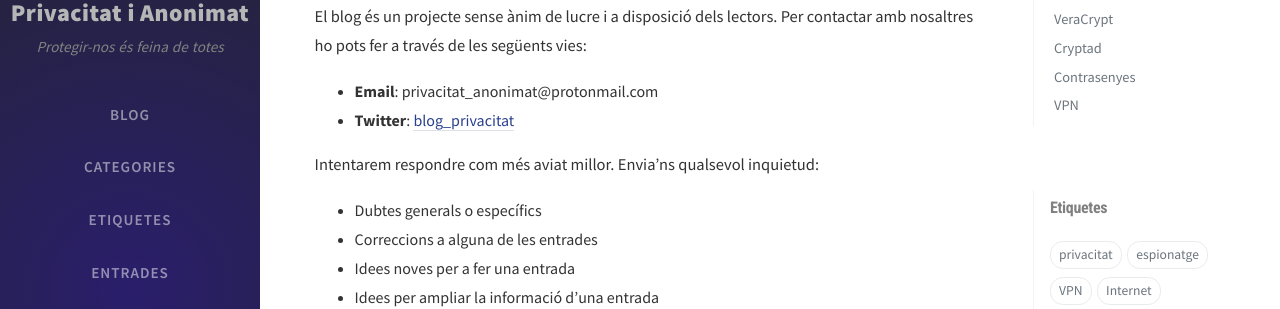
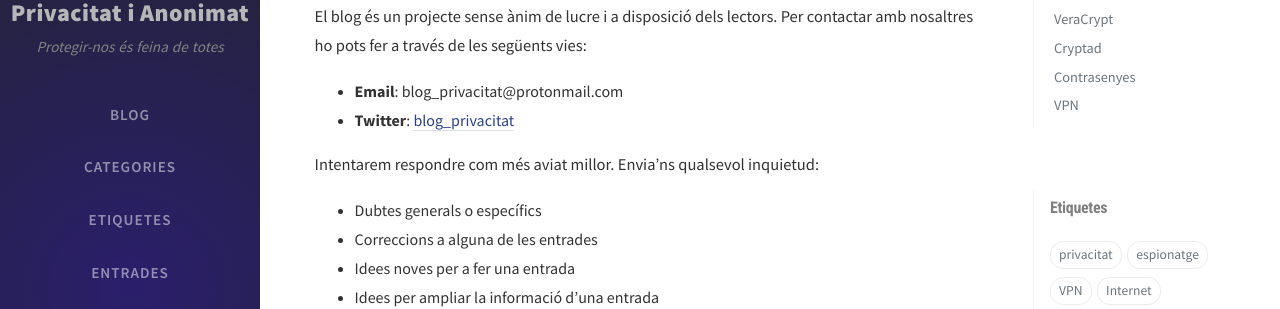
Before and after one commit to privacitat-anonimat/privacitat-anonimat.github.io, a Jekyll site: the page built from tabs/contacte.md, in a window 1280 px wide. Shown: the part 161-470 px from the top of the page. Built offline with Jekyll 4.4.1, drawn with Linux system fonts in a browser that asks for light colours; nearby versions of some CDN libraries; comment, search, counter and statistics services are not loaded.

Commit message:
Actualització email contacte

```diff
--- a/_config.yml
+++ b/_config.yml
@@ -32,7 +32,7 @@ twitter:
 
 social:
   name: privacitat-anonimat                  # it will shows as the copyright owner in Footer
-  email: privacitat_anonimat@protonmail.com             # change to your email address
+  email: blog_privacitat@protonmail.com             # change to your email address
   links:
     # The first element serves as the copyright owner's link
     - https://github.com/privacitat-anonimat       # change to your github homepage
--- a/tabs/contacte.md
+++ b/tabs/contacte.md
@@ -10,7 +10,7 @@ title: Contacte
 
 
 El blog és un projecte sense ànim de lucre i a disposició dels lectors. Per contactar amb nosaltres ho pots fer a través de les següents vies:
-* **Email**: privacitat_anonimat@protonmail.com
+* **Email**: blog_privacitat@protonmail.com
 * **Twitter**: [blog_privacitat](https://twitter.com/blog_privacitat)
 
 Intentarem respondre com més aviat millor. Envia'ns qualsevol inquietud:
```
